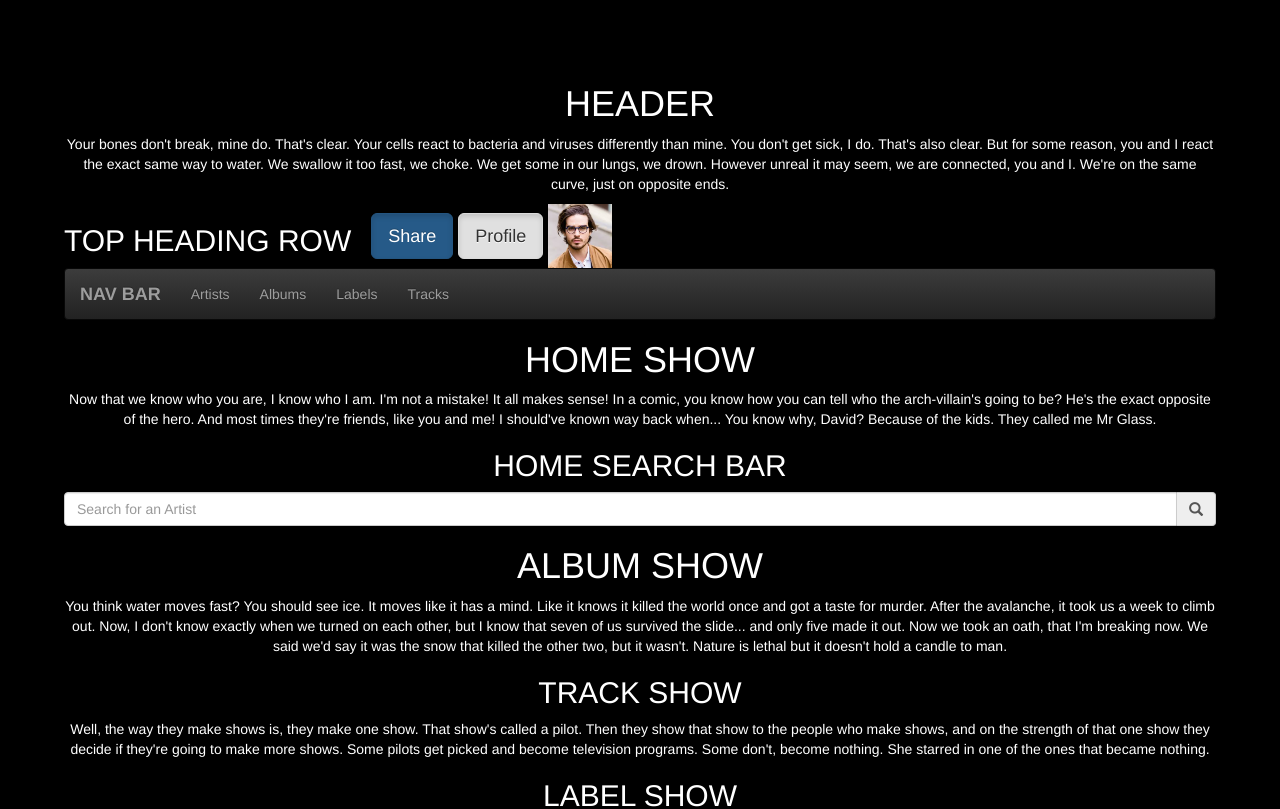
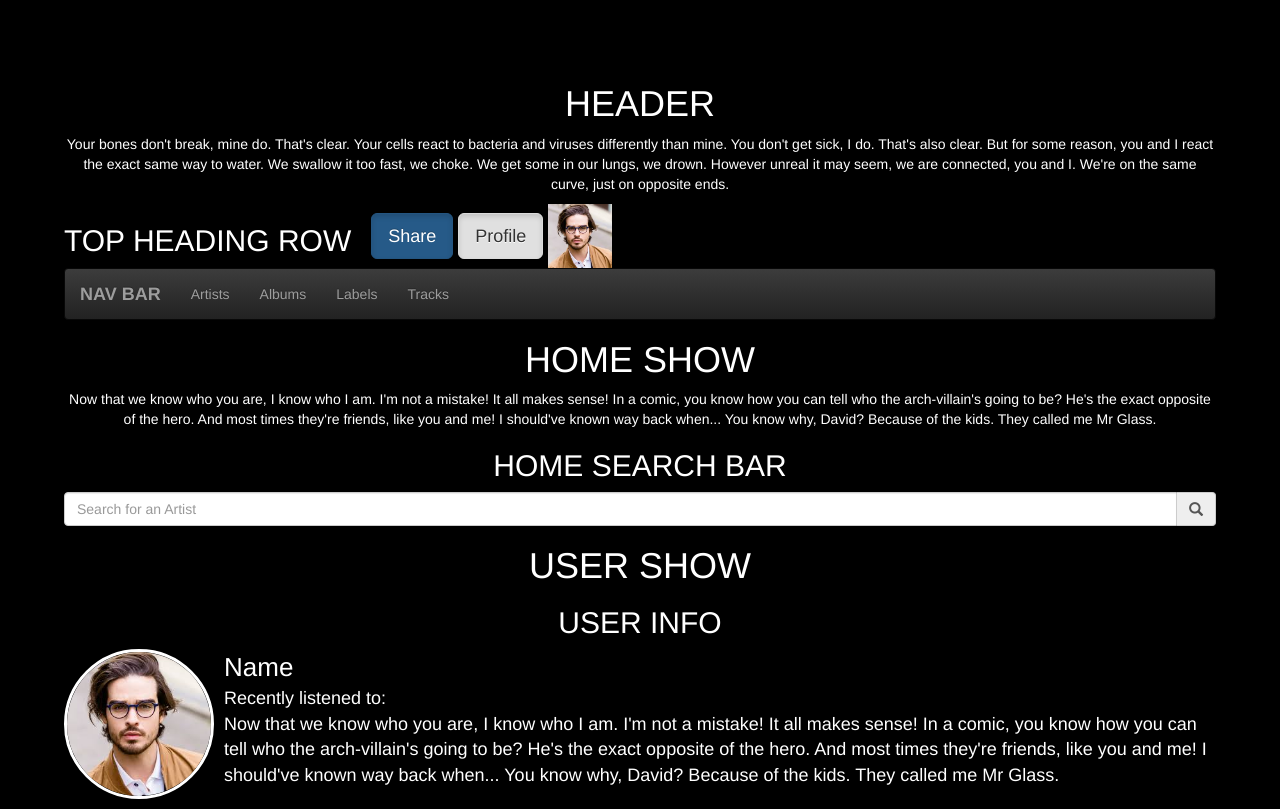
Before and after one commit to drumnation/musichead, a React (Create React App) app in the folder auto-metal-jsclient/: page / in a window 1280 px wide. Shown: the top 809 px of the page. Built offline with nearby package versions, Linux system fonts and the light colour scheme.

Commit message:
added userShow and userInfo

```diff
--- a/auto-metal-jsclient/src/App.jsx
+++ b/auto-metal-jsclient/src/App.jsx
@@ -3,6 +3,7 @@ import './App.css'
 
 import Header from './containers/header'
 import Footer from './containers/footer'
+import UserShow from './containers/userShow'
 import HomeShow from './containers/homeShow'
 import AlbumShow from  './containers/albumShow'
 import TrackShow from  './containers/trackShow'
@@ -25,6 +26,7 @@ class App extends Component {
         <div>
           <Header/>
           <HomeShow/>
+          <UserShow/>
           <AlbumShow/>
           <TrackShow/>
           <LabelShow/>
--- /dev/null
+++ b/auto-metal-jsclient/src/components/user/userInfo.jsx
@@ -0,0 +1,33 @@
+import React, { Component } from 'react'
+import '../../App.css'
+
+class UserInfo extends Component {
+    render() {
+        return (
+            <div>
+                <div>
+                    <h2>USER INFO</h2>
+                </div>
+                <div className="profile">
+                    <img
+                    alt="Profile"
+                    className="profile-img"
+                    src="/assets/default_face_image.jpeg"
+                    />
+                    <div className="profile-info">
+
+                        <div className="profile-name">Name</div>
+                        <div className="profile-followers">
+                            Recently listened to:
+                        </div>
+                        <div className="profile-genres">
+                            <p>Now that we know who you are, I know who I am. I'm not a mistake! It all makes sense! In a comic, you know how you can tell who the arch-villain's going to be? He's the exact opposite of the hero. And most times they're friends, like you and me! I should've known way back when... You know why, David? Because of the kids. They called me Mr Glass. </p>
+                        </div>
+                    </div>
+                </div>
+            </div>
+        )
+    }
+}
+
+export default UserInfo
--- /dev/null
+++ b/auto-metal-jsclient/src/containers/userShow.jsx
@@ -0,0 +1,16 @@
+import React, { Component } from 'react'
+import UserInfo from '../components/user/userInfo'
+
+class UserShow extends Component {
+    state = {  }
+    render() {
+        return (
+            <div>
+                <h1>USER SHOW</h1>
+                <UserInfo />
+            </div>
+        )
+    }
+}
+
+export default UserShow
```
Also changed, not shown: auto-metal-jsclient/public/assets/mastodon-cover.jpg (added).
